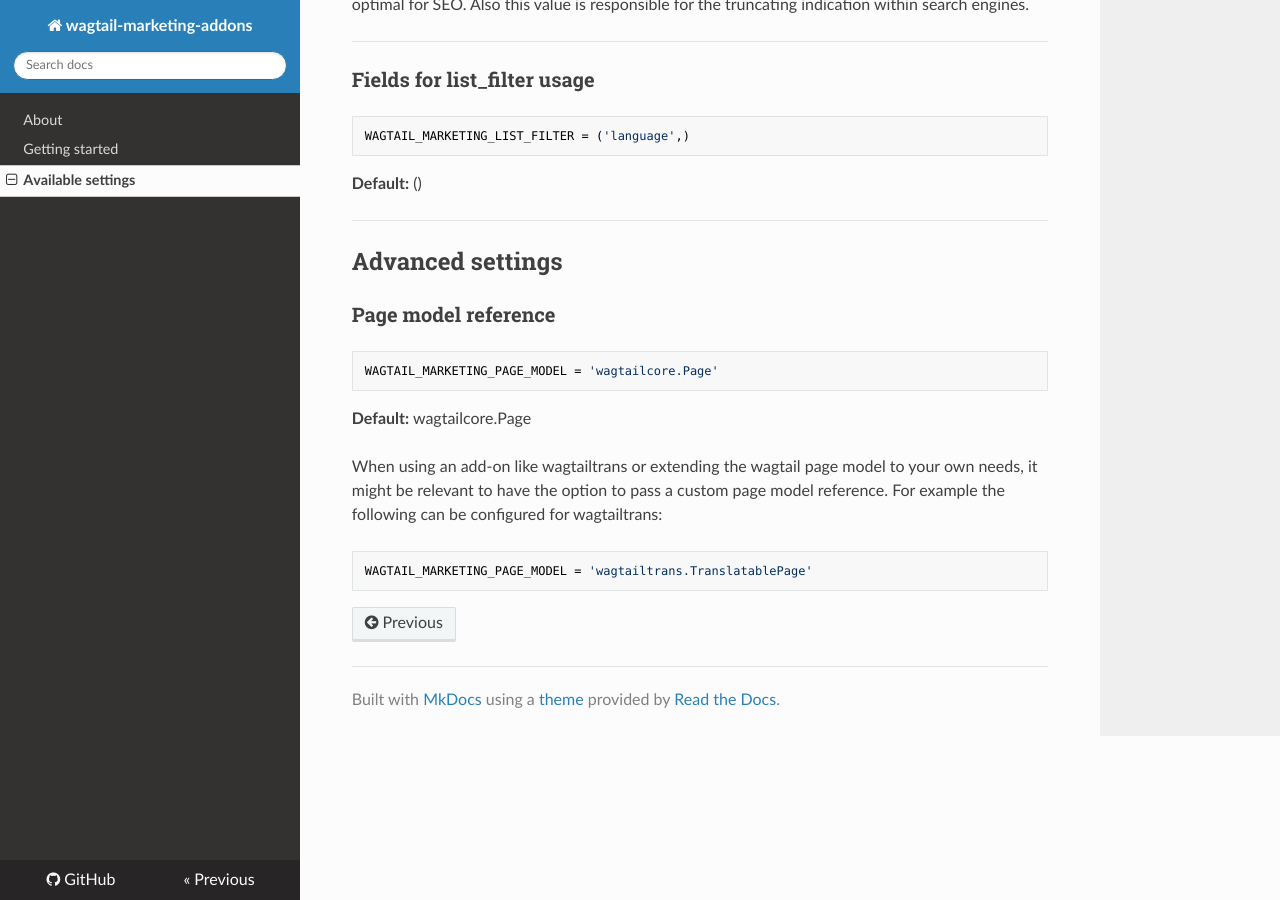
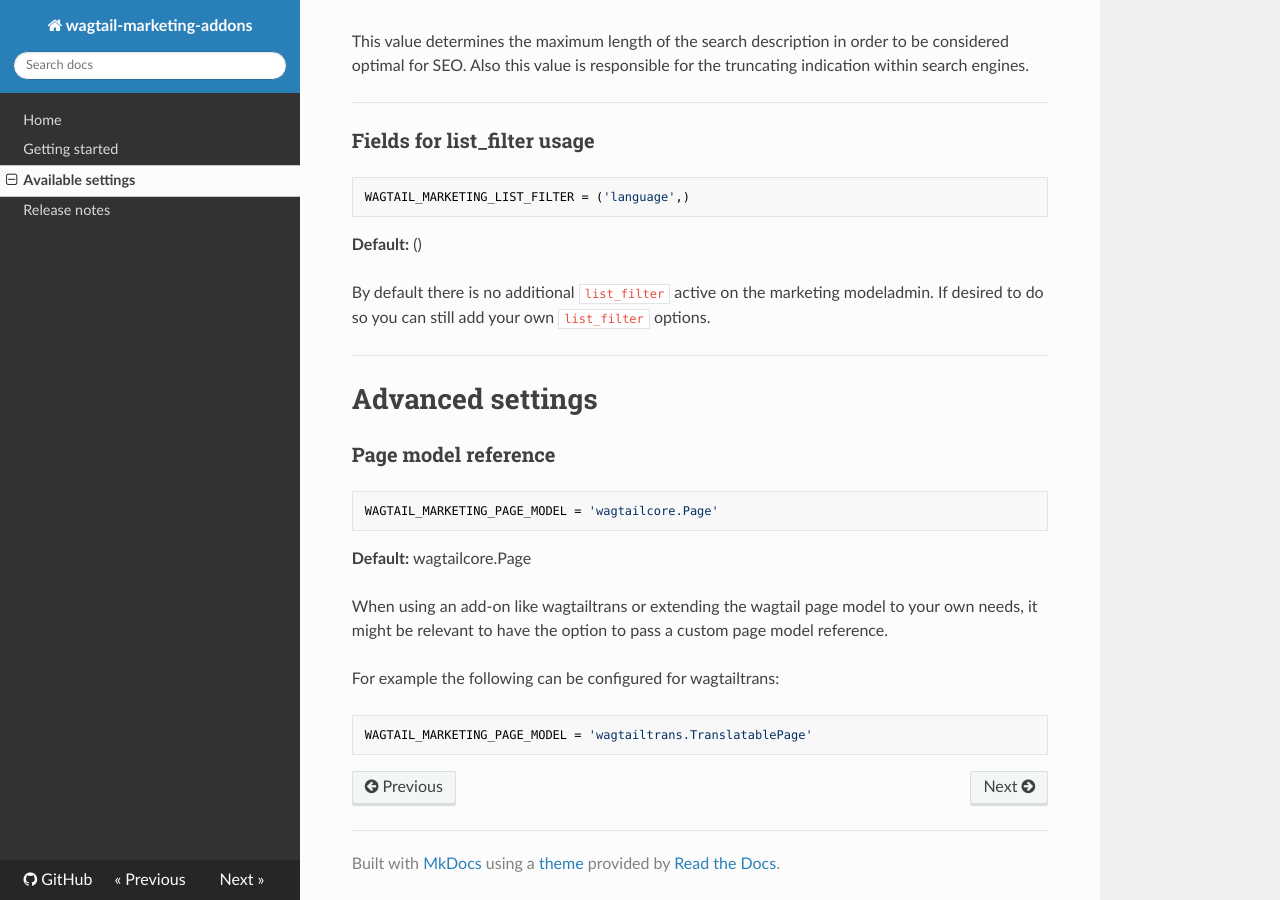
Before and after one commit to LUKKIEN/wagtail-marketing-addons, an MkDocs documentation site: the page built from docs/available_settings.md, in a window 1280 px wide and 900 px high, scrolled down 1660 px. Built offline with MkDocs 1.6.1, drawn with Linux system fonts in a browser that asks for light colours; nearby versions of some CDN libraries.

Commit message:
Tune the documentation a bit

````diff
--- a/docs/available_settings.md
+++ b/docs/available_settings.md
@@ -84,9 +86,12 @@ WAGTAIL_MARKETING_LIST_FILTER = ('language',)
 
 **Default:** ()
 
+By default there is no additional `list_filter` active on the marketing modeladmin.
+If desired to do so you can still add your own `list_filter` options.
+
 ---
 
-## Advanced settings
+# Advanced settings
 
 ### Page model reference
 
@@ -96,7 +101,9 @@ WAGTAIL_MARKETING_PAGE_MODEL = 'wagtailcore.Page'
 
 **Default:** wagtailcore.Page
 
-When using an add-on like wagtailtrans or extending the wagtail page model to your own needs, it might be relevant to have the option to pass a custom page model reference. For example the following can be configured for wagtailtrans:
+When using an add-on like wagtailtrans or extending the wagtail page model to your own needs, it might be relevant to have the option to pass a custom page model reference.
+
+For example the following can be configured for wagtailtrans:
 
 ```python
 WAGTAIL_MARKETING_PAGE_MODEL = 'wagtailtrans.TranslatablePage'
--- a/mkdocs.yml
+++ b/mkdocs.yml
@@ -1,15 +1,21 @@
 site_name: wagtail-marketing-addons
 site_description: An (opiniated) set of tools to help marketeers in their day-to-day jobs.
 repo_url: https://github.com/lukkien/wagtail-marketing-addons
+
 theme: readthedocs
+use_directory_urls: true
 
 markdown_extensions:
   # Allows index.md to include the repo root README.
   - 'pymdownx.snippets':
-      check_paths: True
+      check_paths: true
+  - toc:
+      permalink: true
+      toc_depth: 2
 
 # http://www.mkdocs.org/user-guide/writing-your-docs/#configure-pages-and-navigation
 nav:
-  - About: index.md
+  - 'Home': index.md
   - 'Getting started': getting_started.md
   - 'Available settings': available_settings.md
+  - 'Release notes': 'changes.md'
````
Also changed, not shown: other parts of docs/available_settings.md (+2 -0 lines), CHANGELOG.md (added, +3 -0 lines), README.md (+1 -1 lines), docs/changes.md (added, +1 -0 lines).
